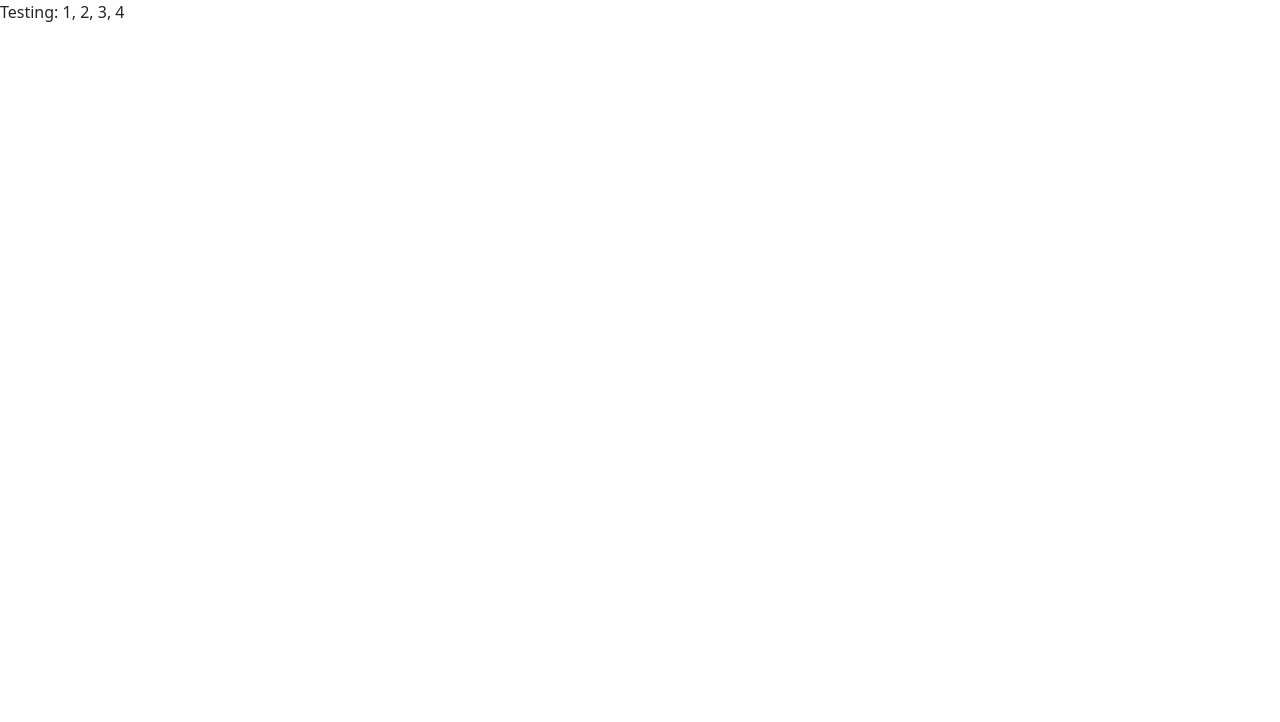
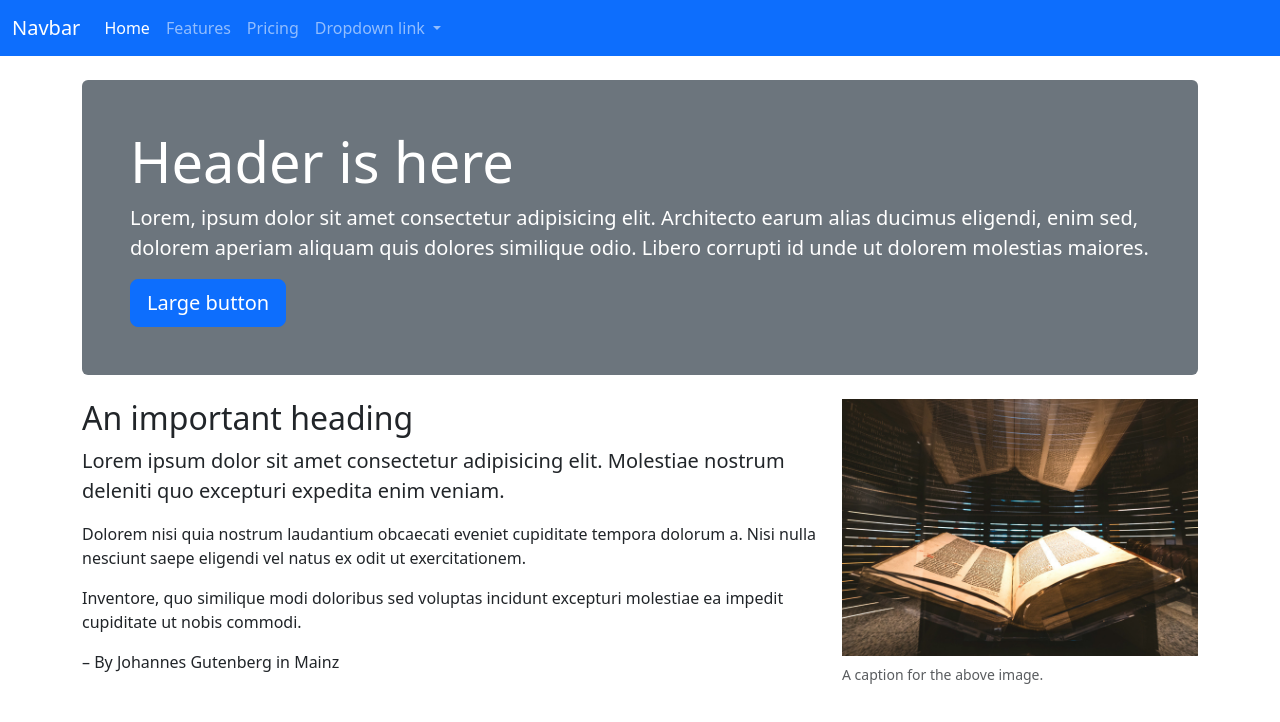
Before and after one commit to critmcdonald/crit-bootstrap, a website: page src/index.html in a window 1280 px wide. Drawn offline with nearby package versions, Linux system fonts and the light colour scheme; files that its build step writes are made by us from their sources; files whose address does not match are found by name.

Commit message:
finished highlight area

```diff
--- a/src/index.html
+++ b/src/index.html
@@ -9,7 +9,63 @@
 
 <body>
   <!-- Content starts here -->
-  <p>Testing: 1, 2, 3, 4</p>
+  <nav class="navbar navbar-expand-lg bg-primary" data-bs-theme="dark">
+    <div class="container-fluid">
+      <a class="navbar-brand" href="#">Navbar</a>
+      <button class="navbar-toggler" type="button" data-bs-toggle="collapse" data-bs-target="#navbarNavDropdown" aria-controls="navbarNavDropdown" aria-expanded="false" aria-label="Toggle navigation">
+        <span class="navbar-toggler-icon"></span>
+      </button>
+      <div class="collapse navbar-collapse" id="navbarNavDropdown">
+        <ul class="navbar-nav">
+          <li class="nav-item">
+            <a class="nav-link active" aria-current="page" href="#">Home</a>
+          </li>
+          <li class="nav-item">
+            <a class="nav-link" href="#">Features</a>
+          </li>
+          <li class="nav-item">
+            <a class="nav-link" href="#">Pricing</a>
+          </li>
+          <li class="nav-item dropdown">
+            <a class="nav-link dropdown-toggle" href="#" role="button" data-bs-toggle="dropdown" aria-expanded="false">
+              Dropdown link
+            </a>
+            <ul class="dropdown-menu">
+              <li><a class="dropdown-item" href="#">Action</a></li>
+              <li><a class="dropdown-item" href="#">Another action</a></li>
+              <li><a class="dropdown-item" href="#">Something else here</a></li>
+            </ul>
+          </li>
+        </ul>
+      </div>
+    </div>
+  </nav>
+
+  <div class="container">
+    <header class="bg-secondary text-white my-4 p-5 rounded">
+      <h1 class="display-4">Header is here</h1>
+      <p class="lead">Lorem, ipsum dolor sit amet consectetur adipisicing elit. Architecto earum alias ducimus eligendi, enim sed, dolorem aperiam aliquam quis dolores similique odio. Libero corrupti id unde ut dolorem molestias maiores.</p>
+      <button type="button" class="btn btn-primary btn-lg">Large button</button>
+    </header>
+  </div>
+
+  <section class="container">
+    <div class="row">
+      <div class="col-md-6 col-lg-8">
+          <h2>An important heading</h2>
+          <p class="lead">Lorem ipsum dolor sit amet consectetur adipisicing elit. Molestiae nostrum deleniti quo excepturi expedita enim veniam.</p>
+          <p>Dolorem nisi quia nostrum laudantium obcaecati eveniet cupiditate tempora dolorum a. Nisi nulla nesciunt saepe eligendi vel natus ex odit ut exercitationem.</p>
+          <p>Inventore, quo similique modi doloribus sed voluptas incidunt excepturi molestiae ea impedit cupiditate ut nobis commodi.</p>
+          <p>– By Johannes Gutenberg in Mainz</p>
+      </div>
+      <div class="col-md-6 col-lg-4">
+        <figure class="figure">
+          <img src="img/gutenberg.jpeg" class="figure-img img-fluid" alt="Guetenberg Bible">
+          <figcaption class="figure-caption">A caption for the above image.</figcaption>
+        </figure>
+      </div>
+    </div>
+  </section>
 
   <!-- Closing scripts here -->
   <script src="js/bootstrap.bundle.min.js"></script>
```
Also changed, not shown: docs/index.html (+57 -1 lines), docs/img/gutenberg.jpeg (added), src/img/gutenberg.jpeg (added).
